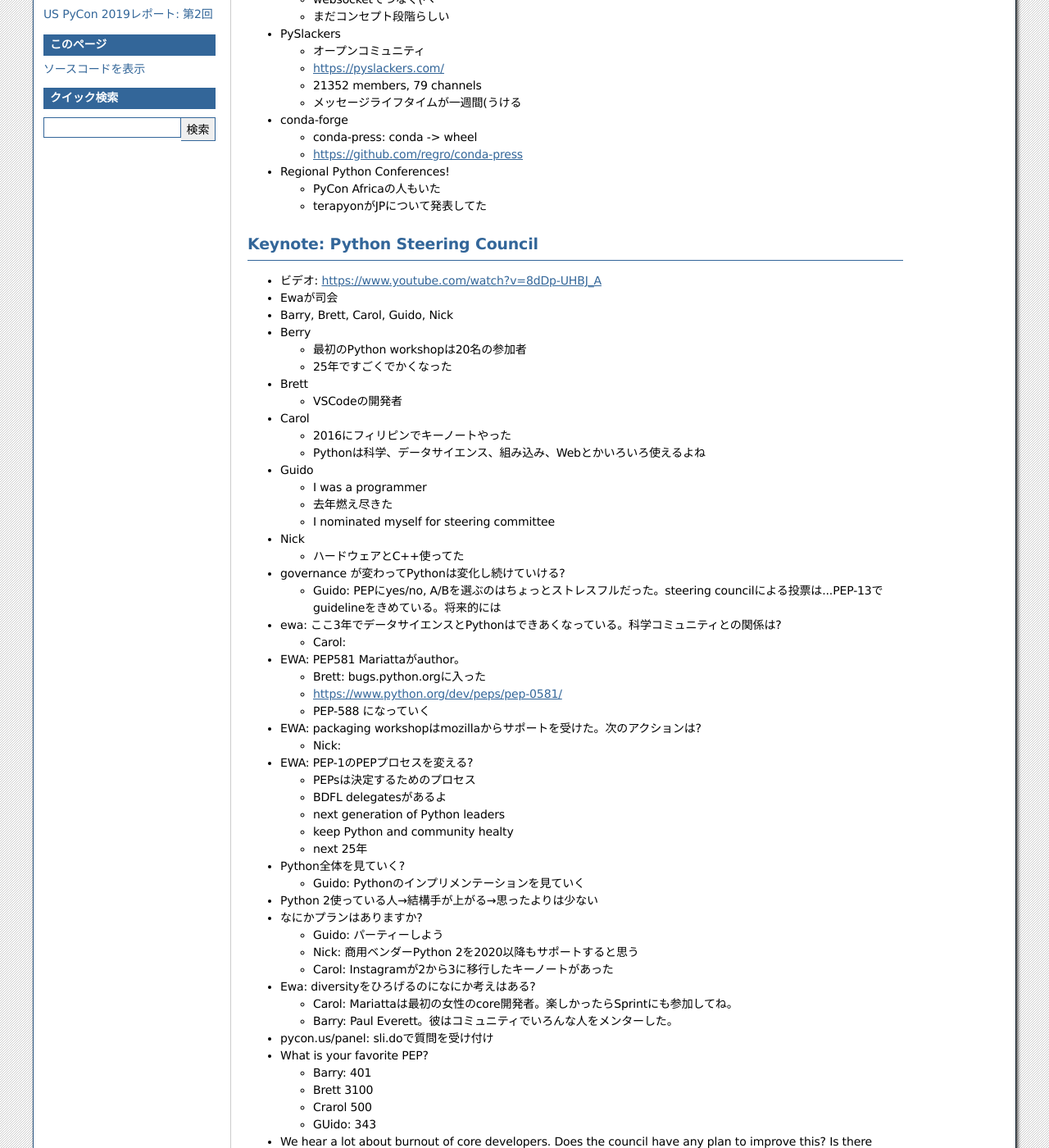
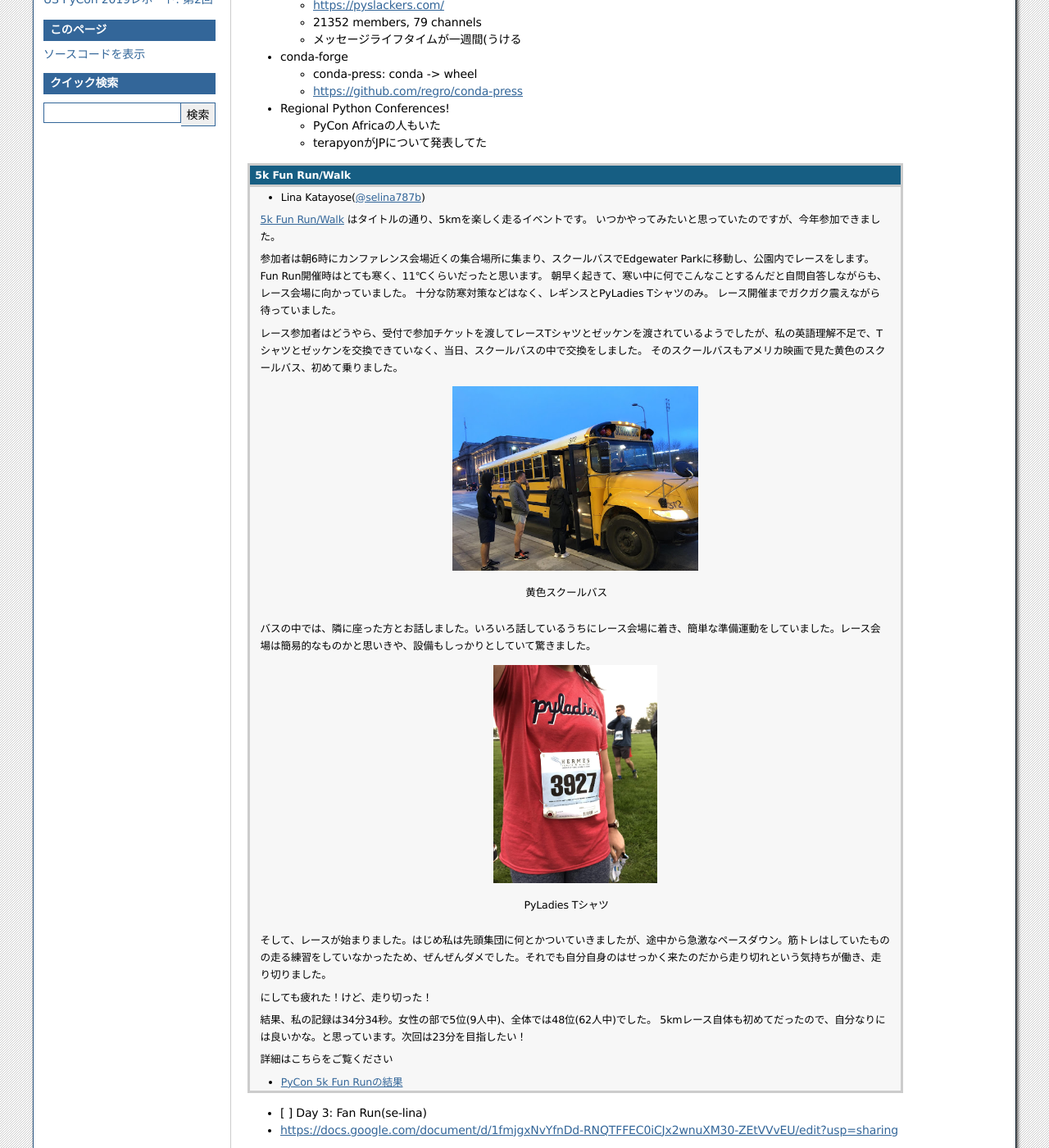
Before and after one commit to takanory/pycon2019report, a Sphinx documentation site: the page built from source/us3.rst, in a window 1280 px wide and 1400 px high, scrolled down 419 px. Shown: the whole window at 82% size. Built offline with Sphinx 7.4.7, drawn with Linux system fonts in a browser that asks for light colours; some of the changed text lies outside the part shown.

Commit message:
add fun run to us3

```diff
--- a/source/us3.rst
+++ b/source/us3.rst
@@ -2,10 +2,7 @@
  US PyCon 2019レポート: 第3回
 ==============================
 
-Fun Run
-=======
-* [ ] Day 3: Fan Run(se-lina)
-* https://docs.google.com/document/d/1fmjgxNvYfnDd-RNQTFFEC0iCJx2wnuXM30-ZEtVVvEU/edit?usp=sharing
+* 3回目の書き出し的なやつ。
 
 ライトニングトーク
 ==================
@@ -38,6 +35,50 @@
 
   * PyCon Africaの人もいた
   * terapyonがJPについて発表してた
+
+.. admonition:: 5k Fun Run/Walk
+
+   * Lina Katayose(`@selina787b <https://twitter.com/selina787b>`_)
+
+   `5k Fun Run/Walk <https://us.pycon.org/2019/5k/>`_ はタイトルの通り、5kmを楽しく走るイベントです。
+   いつかやってみたいと思っていたのですが、今年参加できました。
+
+   参加者は朝6時にカンファレンス会場近くの集合場所に集まり、スクールバスでEdgewater Parkに移動し、公園内でレースをします。
+   Fun Run開催時はとても寒く、11℃くらいだったと思います。
+   朝早く起きて、寒い中に何でこんなことするんだと自問自答しながらも、レース会場に向かっていました。
+   十分な防寒対策などはなく、レギンスとPyLadies Tシャツのみ。
+   レース開催までガクガク震えながら待っていました。
+
+   レース参加者はどうやら、受付で参加チケットを渡してレースTシャツとゼッケンを渡されているようでしたが、私の英語理解不足で、Tシャツとゼッケンを交換できていなく、当日、スクールバスの中で交換をしました。
+   そのスクールバスもアメリカ映画で見た黄色のスクールバス、初めて乗りました。
+
+   .. figure:: /images/us/schoolbus.jpg
+      :width: 300
+
+      黄色スクールバス
+
+   バスの中では、隣に座った方とお話しました。いろいろ話しているうちにレース会場に着き、簡単な準備運動をしていました。レース会場は簡易的なものかと思いきや、設備もしっかりとしていて驚きました。
+
+   .. figure:: /images/us/selina.jpg
+      :width: 200
+
+      PyLadies Tシャツ
+
+   そして、レースが始まりました。はじめ私は先頭集団に何とかついていきましたが、途中から急激なペースダウン。筋トレはしていたものの走る練習をしていなかったため、ぜんぜんダメでした。それでも自分自身のはせっかく来たのだから走り切れという気持ちが働き、走り切りました。
+
+   にしても疲れた！けど、走り切った！
+
+   結果、私の記録は34分34秒。女性の部で5位(9人中)、全体では48位(62人中)でした。
+   5kmレース自体も初めてだったので、自分なりには良いかな。と思っています。次回は23分を目指したい！
+
+   詳細はこちらをご覧ください
+
+   * `PyCon 5k Fun Runの結果 <https://www.hermescleveland.com/roadracing/results/2019/PYCON.htm>`_
+
+
+* [ ] Day 3: Fan Run(se-lina)
+* https://docs.google.com/document/d/1fmjgxNvYfnDd-RNQTFFEC0iCJx2wnuXM30-ZEtVVvEU/edit?usp=sharing
+
 
 Keynote: Python Steering Council
 ================================
```
Also changed, not shown: source/images/us/schoolbus.jpg (added), source/images/us/selina.jpg (added).
